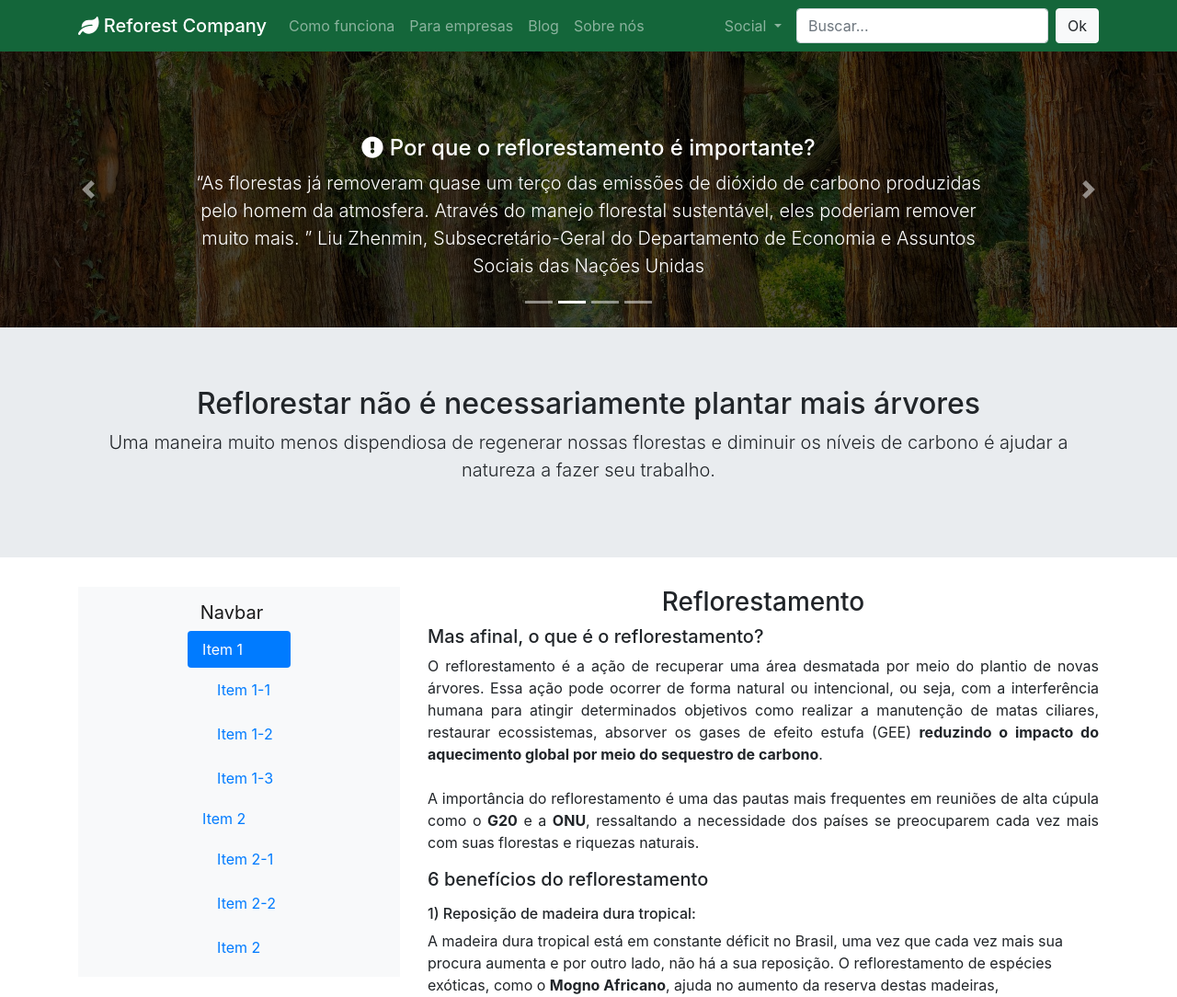
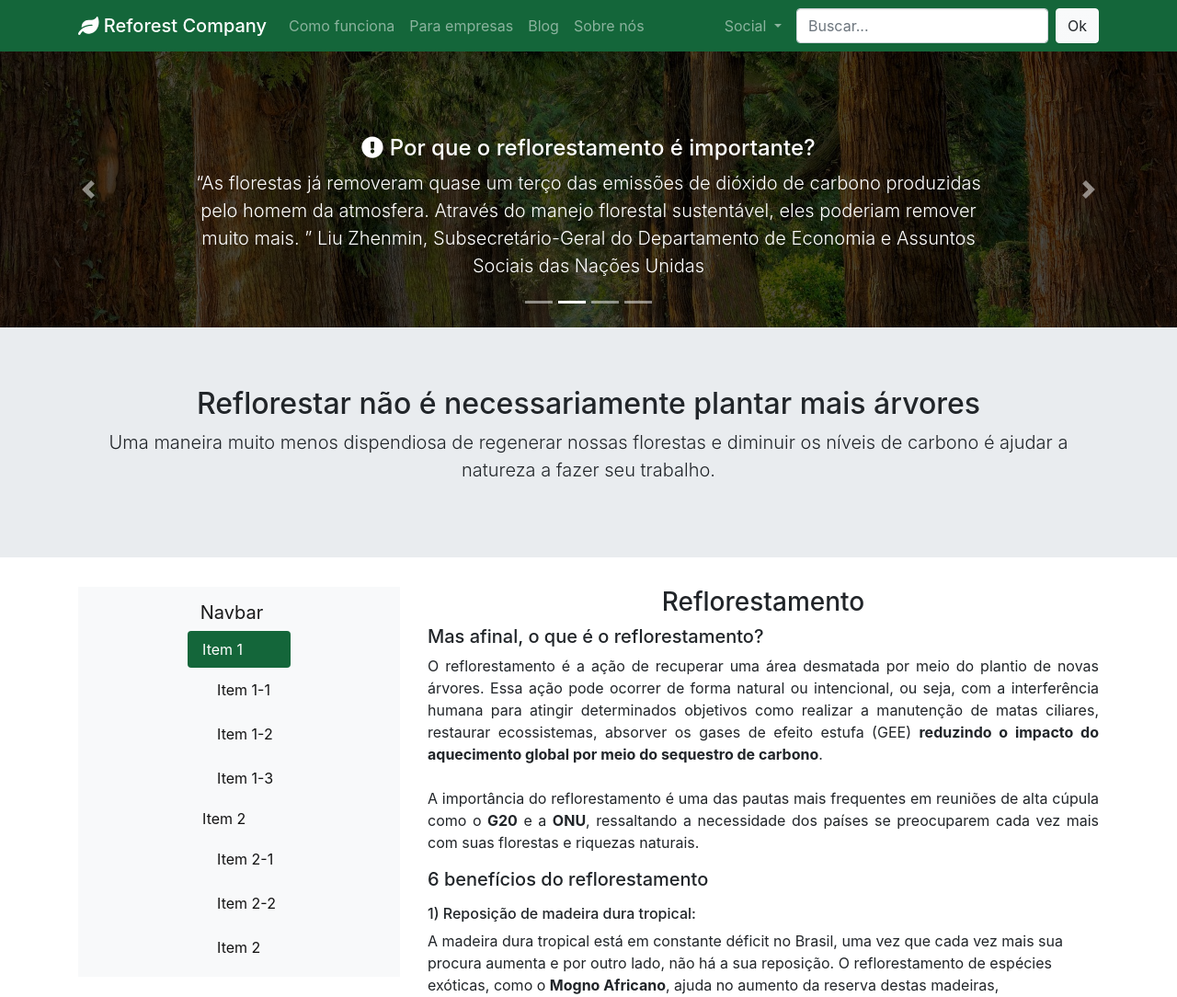
Before and after one commit to wesleymtx/site-responsivo-desmatamento, a website: page index.html in a window 1280 px wide. Shown: the top 1084 px of the page at 92% size. Drawn offline with nearby package versions, Linux system fonts and the light colour scheme; files whose address does not match are found by name.

Commit message:
Update index.html

```diff
--- a/index.html
+++ b/index.html
@@ -1,13 +1,13 @@
 <!doctype html>
 <html lang="pt-br">
   <head>
-      <title>home</title>
+      <title>homee</title>
       <!-- meta tags -->
       <meta charset="utf-8">
       <meta name="viewport" content="width=device-width, initial-scale=1, shrink-to-fit=no">
 
       <!-- Bootstrap CSS -->
-      <link rel="stylesheet" href="node_modules/bootstrap/compiler/bootstrap.css">
+      <link rel="stylesheet" href="bootstrap.css">
 
       <link rel="stylesheet" href="node_modules/bootstrap/compiler/style.css">
 
```
